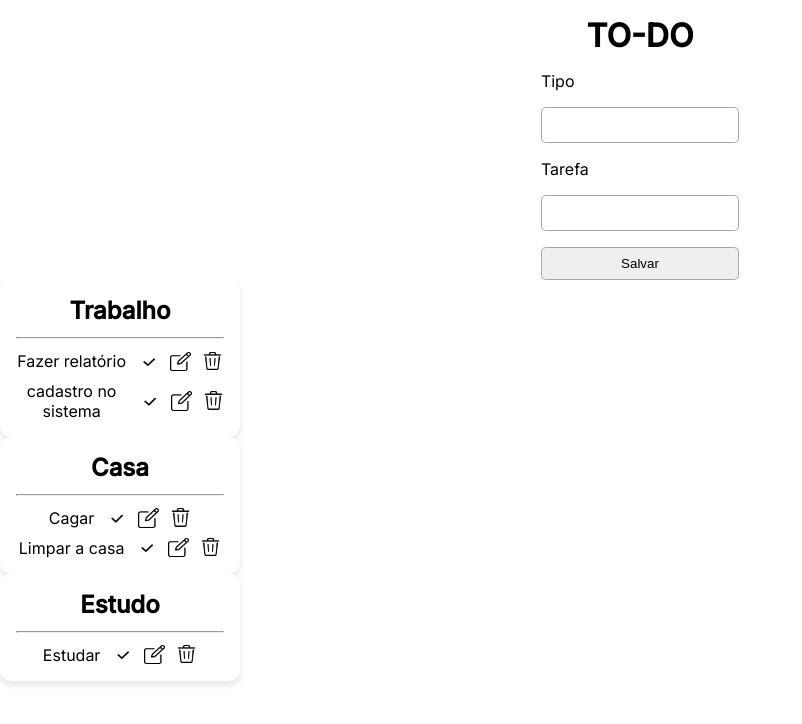
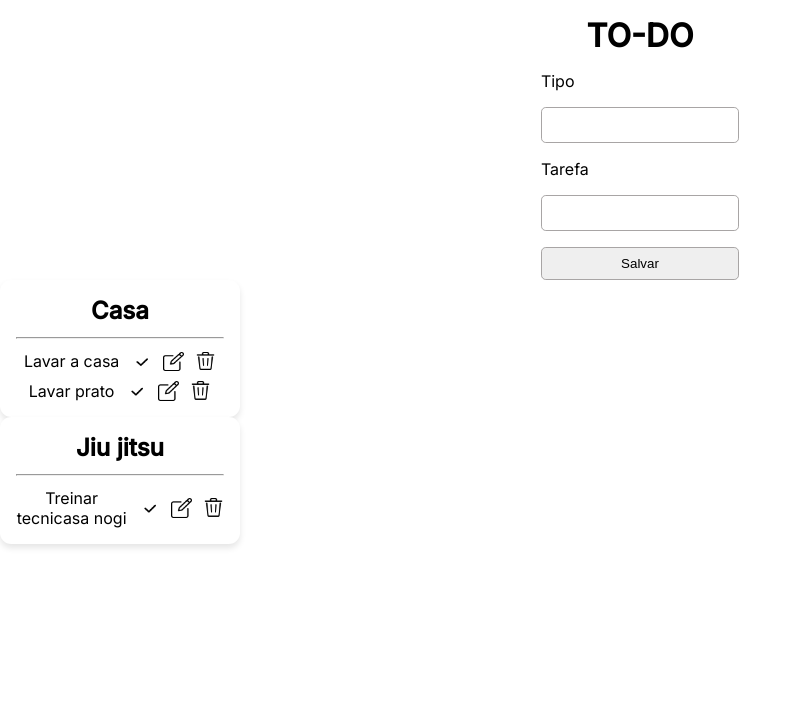
Before and after one commit to PauloSergiodosAnjos/To-do-, a React (Vite) app: page / in a window 1280 px wide. Shown: the top 724 px of the page, without its empty margins (0-802 px from the left). Built offline with nearby package versions, Linux system fonts and the light colour scheme; data requests are answered from the project's data file; a web font is replaced by a local one.

Commit message:
Feito funcoes que verificam tipos existentes e novos

```diff
--- a/db.json
+++ b/db.json
@@ -1,14 +1,29 @@
 {
-    "tasks": [
-        {"id": 1, "title": "Fazer relatório", "typeId": 1},
-        {"id": 2, "title": "Cagar", "typeId": 2},
-        {"id": 3, "title": "Estudar", "typeId": 3},
-        {"id": 4, "title": "cadastro no sistema", "typeId": 1},
-        {"id": 5, "title": "Limpar a casa", "typeId": 2}
-    ],
-    "types": [
-        {"id": 1, "type": "Trabalho"},
-        {"id": 2, "type": "Casa"},
-        {"id": 3, "type": "Estudo"}
-    ]
+  "tasks": [
+    {
+      "title": "Lavar a casa",
+      "typeId": 1,
+      "id": 1
+    },
+    {
+      "title": "Lavar prato",
+      "typeId": 1,
+      "id": 2
+    },
+    {
+      "title": "Treinar tecnicasa nogi",
+      "typeId": 2,
+      "id": 3
+    }
+  ],
+  "types": [
+    {
+      "type": "Casa",
+      "id": 1
+    },
+    {
+      "type": "Jiu jitsu",
+      "id": 2
+    }
+  ]
 }
--- a/src/App.jsx
+++ b/src/App.jsx
@@ -28,6 +28,25 @@ export default function App() {
   const saveTask = async (ev)=> {
     ev.preventDefault()
     const existingType = typeData.find((type) => type.type === taskType);
+      if (existingType) {
+        const infoTask = {
+          title: taskName, typeId: existingType.id
+        }
+        try {
+          const responseTask = await fetch("http://localhost:3000/tasks", {
+            method: "POST",
+            headers: {
+              "content-type": "application/json"
+            },
+            body: JSON.stringify(infoTask)
+          })
+
+          const savedTask = await responseTask.json()
+          setTaskData([...taskData, savedTask])
+        } catch (error) {
+          console.log("Houve um erro ao salvar a task em um tipo ja existente");
+        }
+      }
       if (!existingType) {
         const infoType = {type: taskType}
 
@@ -42,12 +61,12 @@ export default function App() {
 
         const savedType = await responseType.json()
 
-        const isTypeExist = typeData.some((type) => type.id === savedType.id);
-        if (!isTypeExist) {
           setTypeData([...typeData, savedType])
+
           const infoTask = {
             title: taskName, typeId: savedType.id
           }
+
           try {
             const responseTask = await fetch("http://localhost:3000/tasks", {
             method: "POST",
@@ -57,19 +76,22 @@ export default function App() {
             body: JSON.stringify(infoTask)
           })
           const savedTask = await responseTask.json()
-          return savedTask
+
+          const isTaskExist = taskData.some((task)=> task.title === infoTask.title)
+          if (!isTaskExist) {
+            setTaskData([...taskData, savedTask])
+          } else {
+            alert("Tarefa ja criada")
+          }
+
           } catch (error) {
-            console.log("Ocorreu um erro ao salvar a taskName");
+            console.log("Ocorreu um erro ao salvar a task a um tipo recem criado");
           }
-        }
 
         } catch (error) {
-          console.log("Ocorreu um erro ao salvar a task");
+          console.log("Ocorreu um erro ao salvar a task a um tipo novo");
         }
     }
-
-
-
 }
 
   const fetchTask = async ()=> {
@@ -107,9 +129,6 @@ export default function App() {
     }
   }
 
-
-
-
   return(
     <>
       <div>
@@ -142,5 +161,3 @@ export default function App() {
     </>
   )
 }
-
-//a fazer: função CRUD e armazenamento local, depois cuida do front
```
